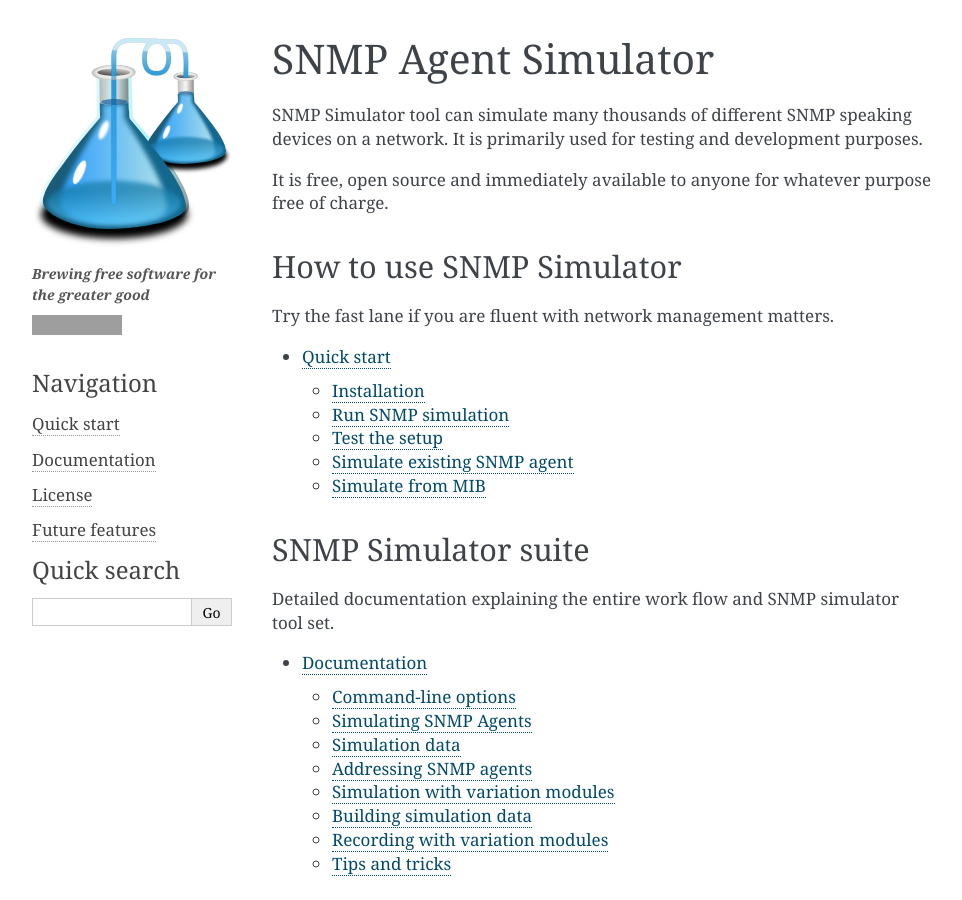
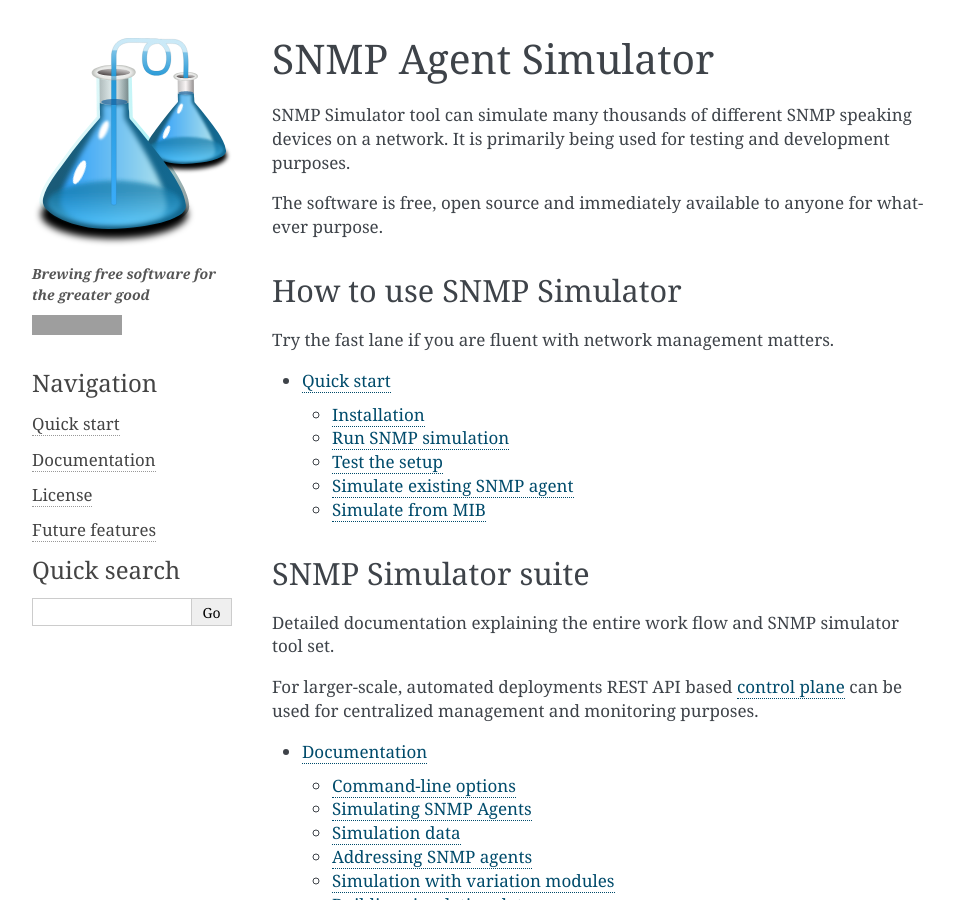
Before and after one commit to etingof/snmpsim, a Sphinx documentation site: the page built from docs/source/contents.rst, in a window 1280 px wide and 900 px high. Shown: the whole window, without its empty margins (148-1110 px from the left). Built offline with Sphinx 7.4.7, drawn with Linux system fonts in a browser that asks for light colours; pages that are not in the unit, such as notebooks, are missing from menus; grey boxes are pictures that could not be loaded.

Commit message:
Link `snmpsim-control-plane` up

```diff
--- a/docs/source/contents.rst
+++ b/docs/source/contents.rst
@@ -3,11 +3,11 @@ SNMP Agent Simulator
 ====================
 
 SNMP Simulator tool can simulate many thousands of different
-SNMP speaking devices on a network. It is primarily used for testing
+SNMP speaking devices on a network. It is primarily being used for testing
 and development purposes.
 
-It is free, open source and immediately available to anyone for whatever
-purpose free of charge.
+The software is free, open source and immediately available to anyone for
+whatever purpose.
 
 How to use SNMP Simulator
 -------------------------
@@ -24,6 +24,10 @@ SNMP Simulator suite
 
 Detailed documentation explaining the entire work flow and SNMP simulator
 tool set.
+
+For larger-scale, automated deployments REST API based
+`control plane <http://snmplabs.com/snmpsim-control-plane>`_ can be used for
+centralized management and monitoring purposes.
 
 .. toctree::
    :maxdepth: 2
```
Also changed, not shown: README.md (+1 -1 lines).
